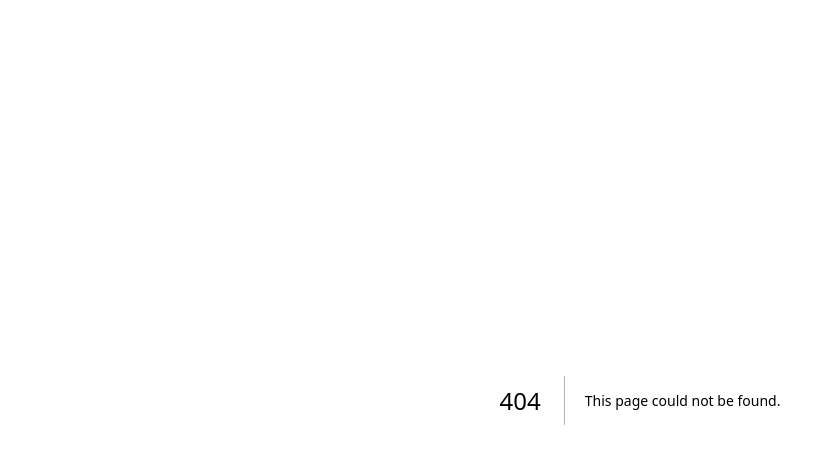
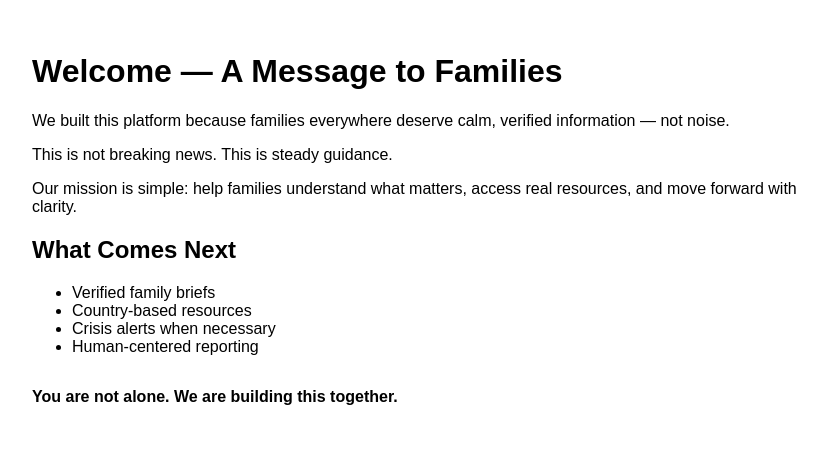
Before and after one commit to Jeribw-Foundation/jeribw, a Next.js app: page /briefs/welcome in a window 1280 px wide. Before the commit this address had no page. Shown: the top 464 px of the page, without its empty margins (0-827 px from the left). Built offline with nearby package versions, Linux system fonts and the light colour scheme.

Commit message:
Add first Family Brief (Welcome)

```diff
--- /dev/null
+++ b/app/briefs/welcome/page.tsx
@@ -0,0 +1,34 @@
+export default function WelcomeBrief() {
+  return (
+    <main style={{ padding: "2rem", fontFamily: "sans-serif", maxWidth: "800px" }}>
+      <h1>Welcome — A Message to Families</h1>
+
+      <p>
+        We built this platform because families everywhere deserve calm, verified
+        information — not noise.
+      </p>
+
+      <p>
+        This is not breaking news. This is steady guidance.
+      </p>
+
+      <p>
+        Our mission is simple: help families understand what matters, access real
+        resources, and move forward with clarity.
+      </p>
+
+      <h2>What Comes Next</h2>
+
+      <ul>
+        <li>Verified family briefs</li>
+        <li>Country-based resources</li>
+        <li>Crisis alerts when necessary</li>
+        <li>Human-centered reporting</li>
+      </ul>
+
+      <p style={{ marginTop: "2rem", fontWeight: "bold" }}>
+        You are not alone. We are building this together.
+      </p>
+    </main>
+  );
+}
```
